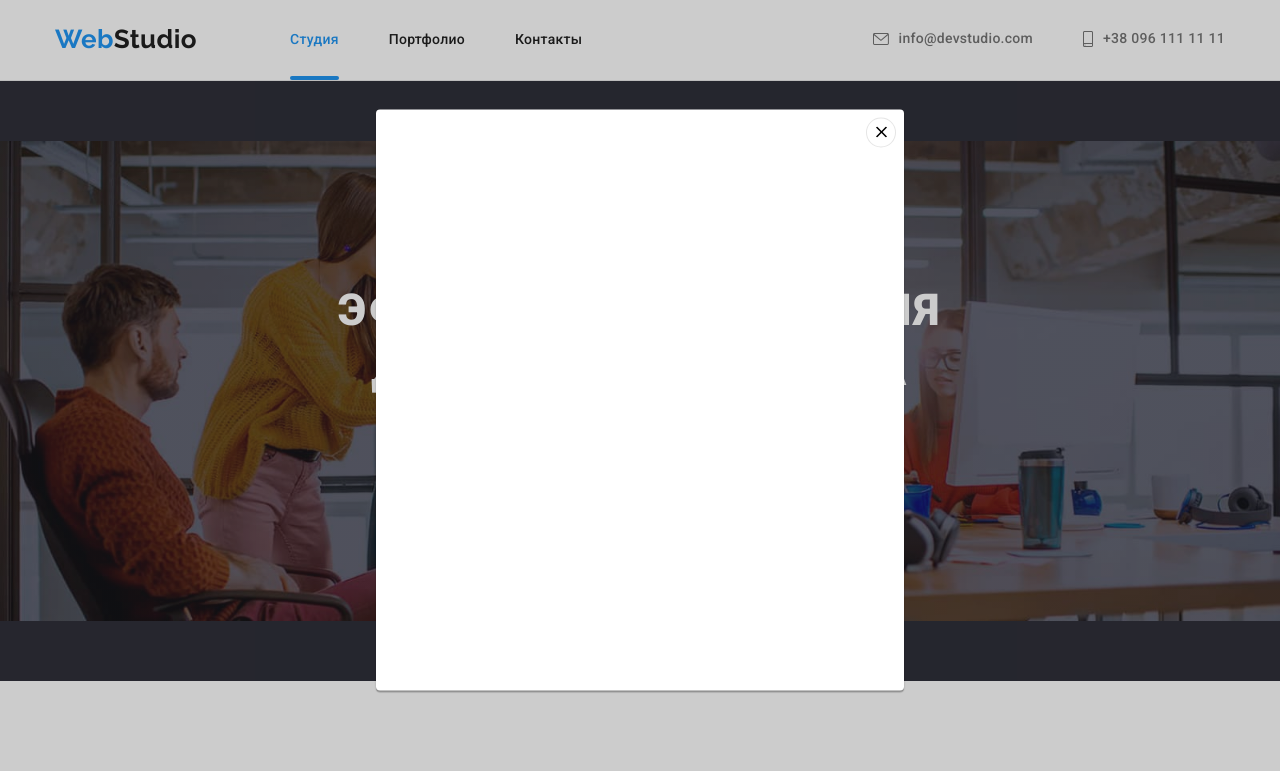
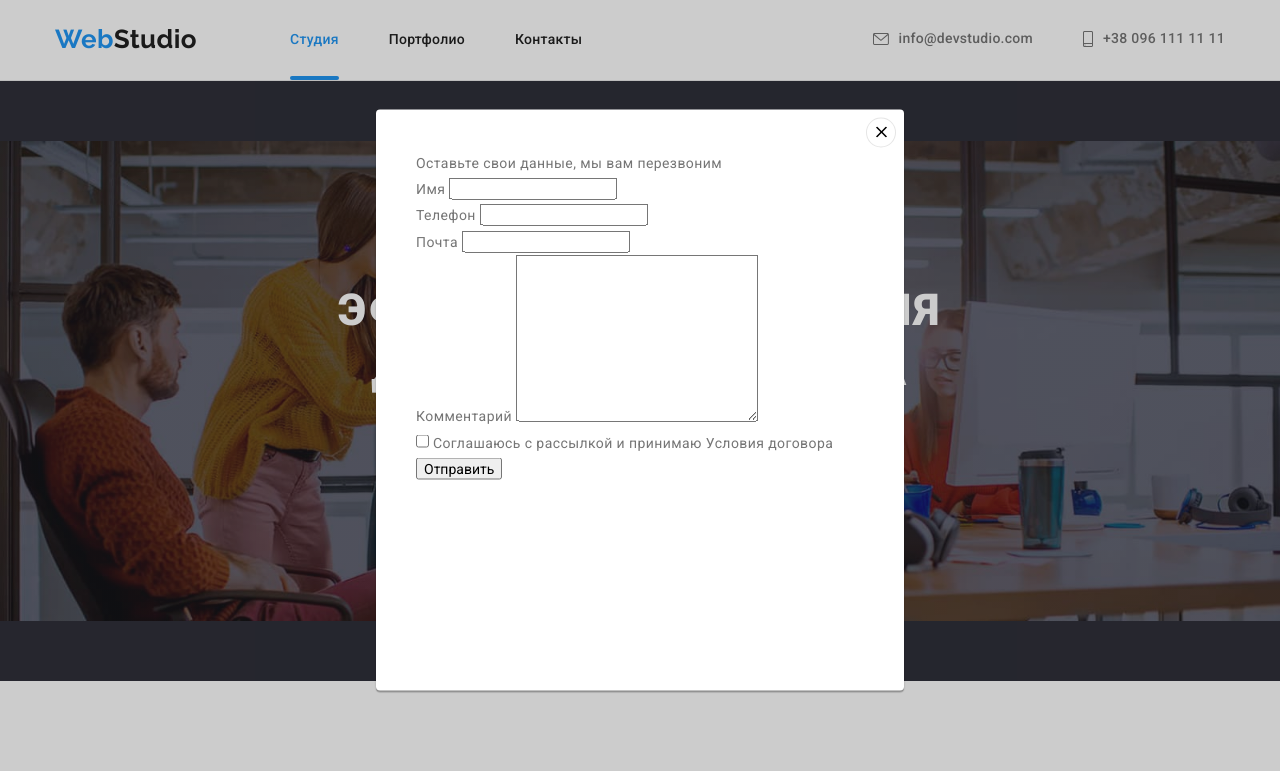
Before and after one commit to AlexeySapr/goit-markup-hw-06, a plain HTML site: page index.html in a window 1280 px wide. Both pictures are taken after a click on the button "Заказать услугу". Shown: the top 771 px of the page. Drawn offline with nearby package versions, Linux system fonts and the light colour scheme.

Commit message:
добавляет разметку модального окна

```diff
--- a/css/styles.css
+++ b/css/styles.css
@@ -246,6 +246,8 @@ a {
 	position: absolute;
 	top: 50%;
 	left: 50%;
+
+	padding: 40px;
 
 	transform: translate(-50%, -50%) scale(1);
 	transition: transform 250ms cubic-bezier(0.4, 0, 0.2, 1);
--- a/index.html
+++ b/index.html
@@ -80,6 +80,34 @@
             <use href="./images/studio/sprite/sprite-icons.svg#icon-close"></use>
           </svg>
         </button>
+
+        <form class="modal-form">
+          <p class="modal-title">Оставьте свои данные, мы вам перезвоним</p>
+          <ul class="modal-list">
+            <li class="modal-list-item">
+              <label for="name">Имя</label>
+              <input type="text" name="name" id="name">
+            </li>
+            <li class="modal-list-item">
+              <label for="tel">Телефон</label>
+              <input type="tel" name="tel" id="tel">
+            </li>
+            <li class="modal-list-item">
+              <label for="mail">Почта</label>
+              <input type="email" name="mail" id="mail">
+            </li>
+            <li class="modal-list-item">
+              <label for="comment">Комментарий</label>
+              <textarea name="comment" id="comment" cols="30" rows="10"></textarea>
+            </li>
+            <li class="modal-list-item">
+              <input type="checkbox" name="agreement" value="true" id="agreement">
+              <label for="agreement">Соглашаюсь с рассылкой и принимаю <a class="policy-link" href="#">Условия
+                  договора</a></label>
+            </li>
+          </ul>
+          <button class="modal-submit-button" type="submit">Отправить</button>
+        </form>
       </div>
     </div>
 
```
